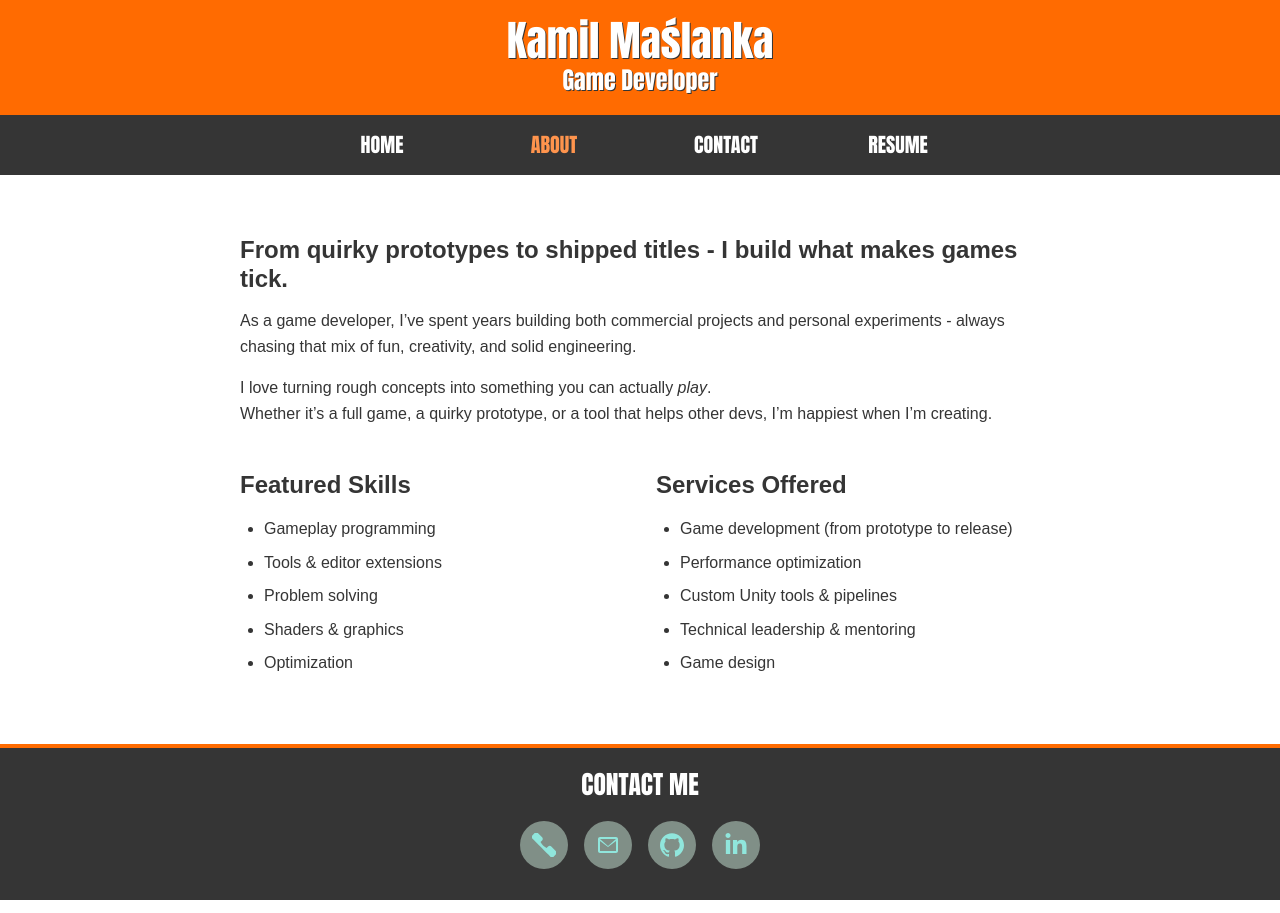
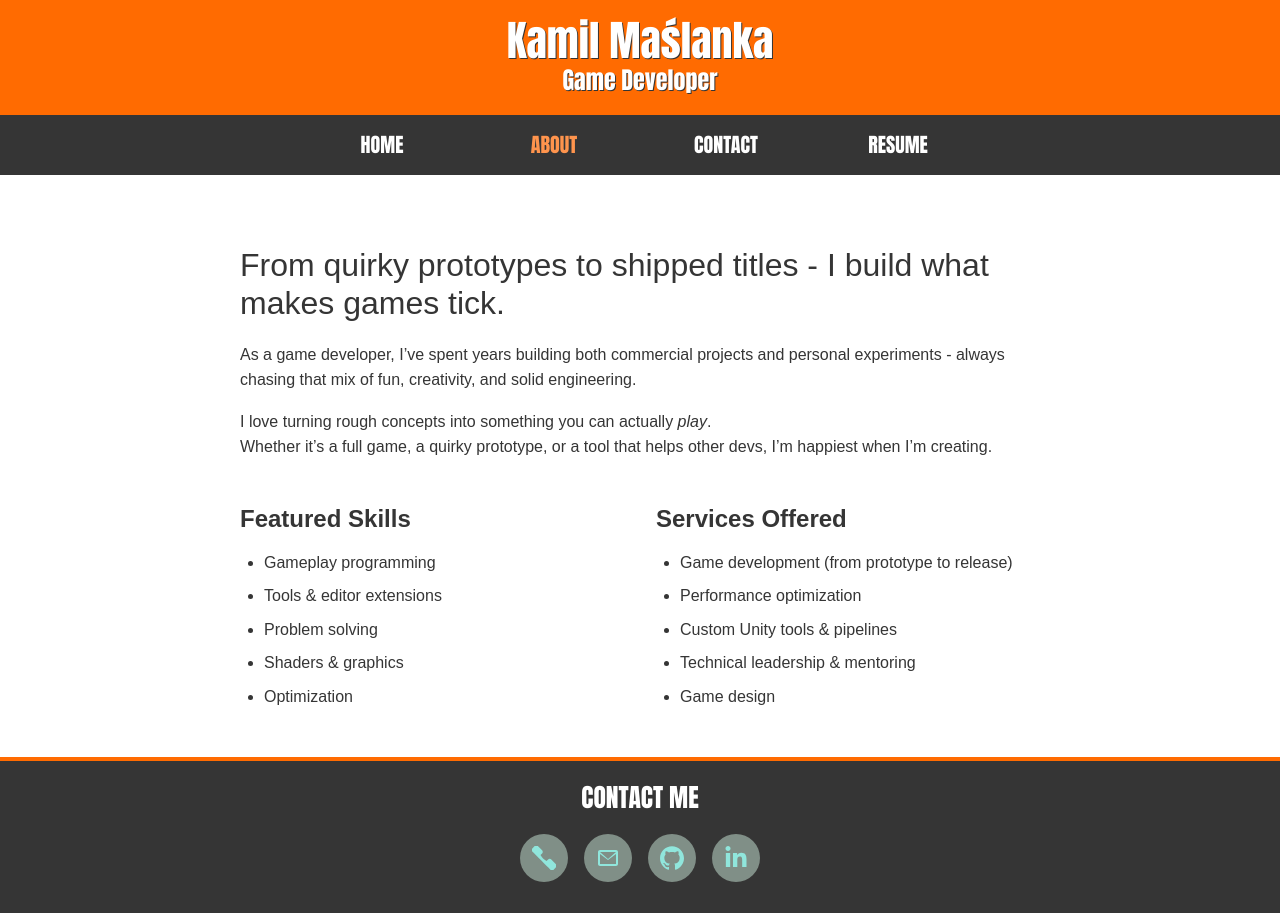
Before and after one commit to juna8001/juna8001.github.io, a Jekyll site: the page built from pages/about.md, in a window 1280 px wide. Built offline with Jekyll 4.4.1, drawn with Linux system fonts in a browser that asks for light colours.

Commit message:
style improvements

```diff
--- a/pages/about.md
+++ b/pages/about.md
@@ -4,7 +4,7 @@ title: "About"
 permalink: /about/
 ---
 
-### From quirky prototypes to shipped titles - I build what makes games tick.
+## From quirky prototypes to shipped titles - I build what makes games tick.
 
 As a game developer, I’ve spent years building both commercial projects and personal experiments - always chasing that mix of fun, creativity, and solid engineering.
 
```
